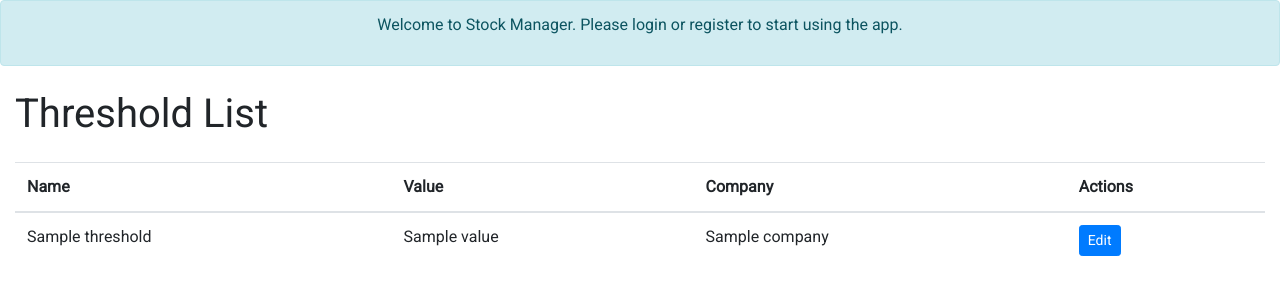
After one commit to HamaBarhamou/stock_management_api, a Django app: template stock/templates/threshold/threshold_list.html in a window 1280 px wide. The commit adds this page. Shown: the top 300 px of the page. Run offline with Django 4.2, Linux system fonts and the light colour scheme; the template is opened without the code that fills it: most values are stand-ins (such as "Sample title", 1, 10 or a date in 2020); some libraries are stand-ins or nearby versions.

Commit message:
Implementation des parametre de seuil

```diff
--- /dev/null
+++ b/stock/templates/threshold/threshold_list.html
@@ -0,0 +1,33 @@
+{% extends 'base.html' %}
+
+{% block content %}
+    <h1 class="my-4">Threshold List</h1>
+    <div class="table-responsive">
+        <table class="table table-hover">
+        <thead>
+            <tr>
+                <th scope="col">Name</th>
+                <th scope="col">Value</th>
+                <th scope="col">Company</th>
+                <th scope="col">Actions</th>
+            </tr>
+        </thead>
+        <tbody>
+            {% for threshold in thresholds %}
+            <tr>
+                <td>{{ threshold.name }}</td>
+                <td>{{ threshold.value }}</td>
+                <td>{{ threshold.company }}</td>
+                <td>
+                <a href="{% url 'stock:threshold_edit' threshold_id=threshold.pk %}" class="btn btn-sm btn-primary">Edit</a>
+                </td>
+            </tr>
+            {% empty %}
+            <tr>
+                <td colspan="4">No thresholds found.</td>
+            </tr>
+            {% endfor %}
+        </tbody>
+        </table>
+    </div>
+{% endblock %}
--- a/stock/urls.py
+++ b/stock/urls.py
@@ -4,6 +4,7 @@ from .views import CompanyWarehouseListView, CompanyWarehouseCreateView
 from .views import CompanyWarehouseUpdateView, CompanyWarehouseDeleteView
 from .views import ProductList, ProductCreate, ProductUpdate, ProductDelete, product_detail
 from .views import StockListView, StockCreateView, StockDetailView, StockUpdateView, StockDeleteView
+from .views import threshold_list, threshold_edit
 
 
 from . import views
@@ -44,4 +45,7 @@ urlpatterns = [
     path('<int:pk>/stock', StockDetailView.as_view(), name='stock_detail_db'),
     path('<int:pk>/update_stock/', StockUpdateView.as_view(), name='stock_update'),
     path('<int:pk>/delete_stock/', StockDeleteView.as_view(), name='stock_delete'),
+
+    path('threshold_list', views.threshold_list, name='threshold_list'),
+    path('<int:threshold_id>/threshold_edit/', views.threshold_edit, name='threshold_edit'),
 ]
--- a/stock_management_api/templates/base.html
+++ b/stock_management_api/templates/base.html
@@ -58,9 +58,9 @@
       {% comment %} <li class="nav-item">
         <a class="nav-link" href="{% url 'landingpage:landing' %}">Home</a>
       </li> {% endcomment %}
-      {% comment %} <li class="nav-item active">
-        <a class="nav-link" href="{% url 'stock:dashboard' %}">Dashboard</a>
-      </li> {% endcomment %}
+      <li class="nav-item active">
+        <a class="nav-link" href="{% url 'stock:threshold_list' %}">Threshold</a>
+      </li>
       <li class="nav-item dropdown">
         <a class="nav-link dropdown-toggle" href="#" id="navbarDropdownMenuLink" data-toggle="dropdown" aria-haspopup="true" aria-expanded="false">
           Management
@@ -70,7 +70,14 @@
           <a class="dropdown-item" href="{% url 'stock:company_warehouse_list' %}">Company Warehouse</a>
           <a class="dropdown-item" href="{% url 'stock:product_list' %}">Product</a>
           <a class="dropdown-item" href="{% url 'stock:stock_list' %}">Stock</a>
-          {% comment %}<a class="dropdown-item" href="{% url 'stock:threshold_list' %}">Threshold</a> {% endcomment %}
+          <a class="dropdown-item" href="#">Low Stock</a>
+          <a class="dropdown-item" href="#">Low Demand</a>
+          <a class="dropdown-item" href="#">Low Profit Margin</a>
+          <a class="dropdown-item" href="#">Low Quantity</a>
+          <a class="dropdown-item" href="#">Low Rotation</a>
+          <a class="dropdown-item" href="#">High Demand</a>
+          <a class="dropdown-item" href="#">High Profit Margin</a>
+          <a class="dropdown-item" href="#">High Rotation</a>
         </div>
       </li>
 
```
Also changed, not shown: stock/forms.py (+7 -1 lines), stock/templates/threshold/threshold_edit.html (added, +10 -0 lines), stock/views.py (+24 -1 lines).
